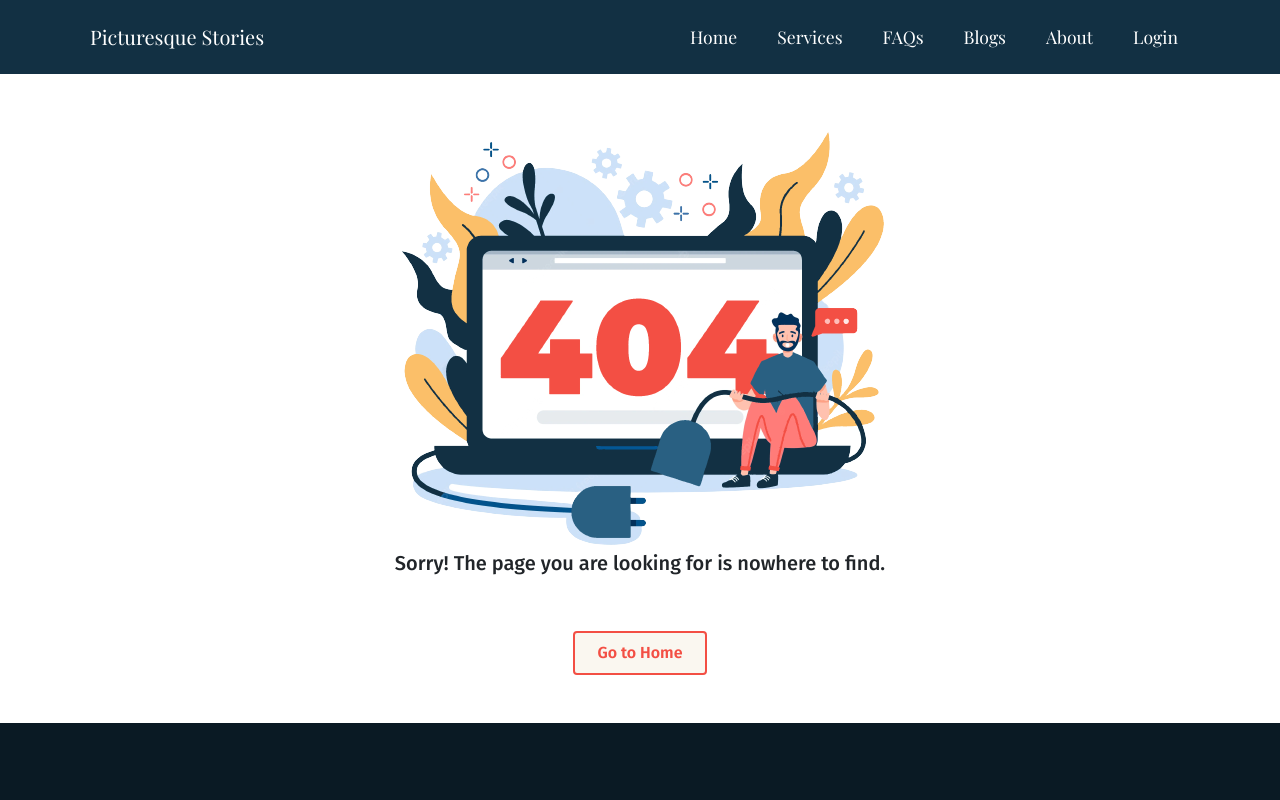
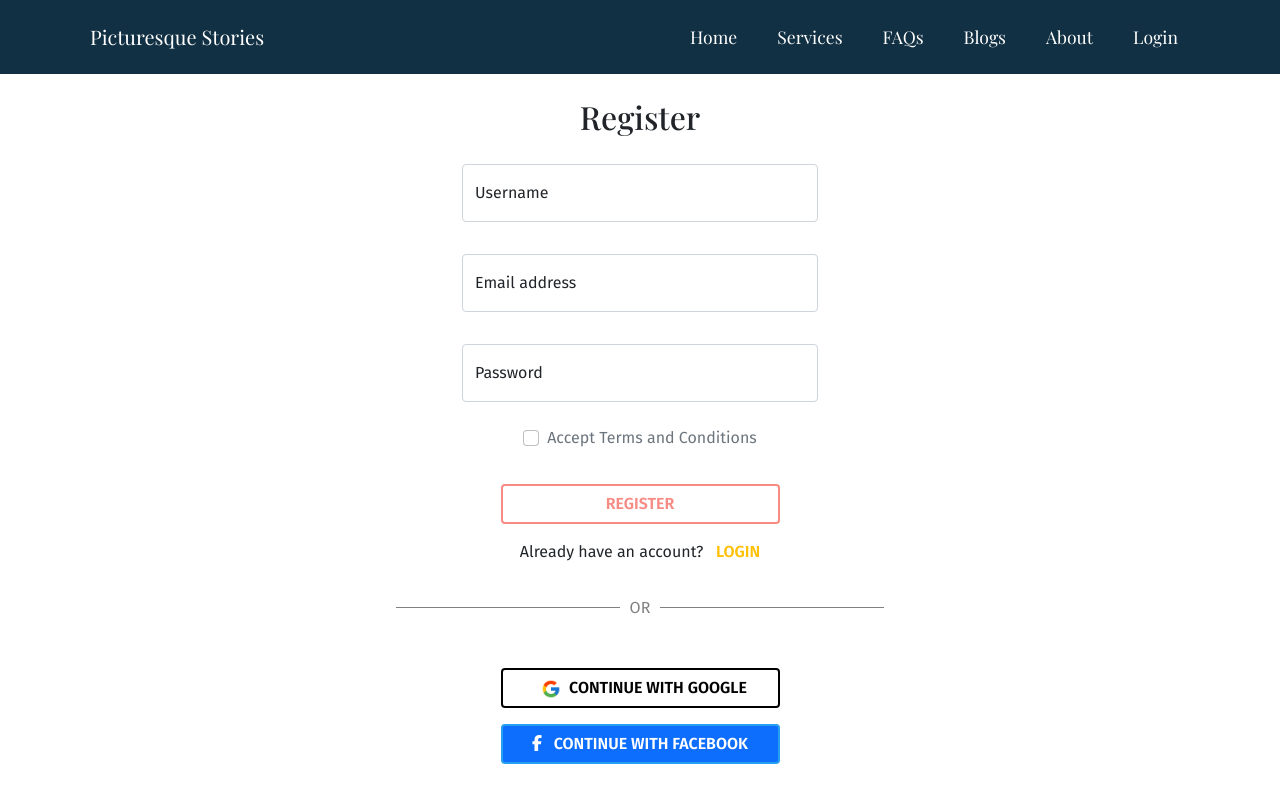
Before and after one commit to SaimaMeem/picturesque-stories, a React (Create React App) app: page /register in a window 1280 px wide. Shown: the top 800 px of the page. Built offline with nearby package versions, Linux system fonts and the light colour scheme; no server answers.

Commit message:
registration form done

```diff
--- a/src/App.js
+++ b/src/App.js
@@ -4,6 +4,7 @@ import About from './pages/About/About';
 import Blogs from './pages/Blogs/Blogs';
 import Home from './pages/Home/Home/Home';
 import Login from './pages/Login/Login/Login';
+import Register from './pages/Login/Register/Register';
 import NotFound from './pages/NotFound/NotFound';
 import Footer from './pages/shared/Footer/Footer';
 import Header from './pages/shared/Header/Header';
@@ -18,6 +19,7 @@ function App() {
         <Route path="/blogs" element={<Blogs></Blogs>}></Route>
         <Route path="/about" element={<About></About>}></Route>
         <Route path="/login" element={<Login></Login>}></Route>
+        <Route path="/register" element={<Register></Register>}></Route>
         <Route path="*" element={<NotFound></NotFound>}></Route>
       </Routes>
       <Footer></Footer>
--- a/src/pages/Login/Login/Login.js
+++ b/src/pages/Login/Login/Login.js
@@ -69,7 +69,7 @@ const Login = () => {
                 <Row className="mb-3">
                     <Form.Group as={Col} md="4" className='mx-auto'>
                         <FloatingLabel
-                            controlId="floatingInput"
+                            controlId="floatingEmail"
                             label="Email address"
                             className="mb-3"
                         >
--- /dev/null
+++ b/src/pages/Login/Register/Register.css
@@ -0,0 +1,3 @@
+/* #floatingName, #floatingEmail, #floatingPassword{
+    border: 1px solid #123043;
+} */
--- /dev/null
+++ b/src/pages/Login/Register/Register.js
@@ -0,0 +1,92 @@
+import React, { useRef, useState } from 'react';
+import { Form, Row, Col, Button, Container, FloatingLabel, Spinner, ToastContainer } from 'react-bootstrap';
+import { Link, useLocation, useNavigate } from 'react-router-dom';
+import Socials from '../Socials/Socials';
+import '../Register/Register.css';
+const Register = () => {
+    const [validated, setValidated] = useState(false);
+    const usernameRef = useRef('');
+    const emailRef = useRef('');
+    const passwordRef = useRef('');
+    const location = useLocation();
+    const navigate = useNavigate();
+    const [agree, setAgree] = useState(false);
+    let divElement;
+    const handleSubmit = (event) => {
+        const form = event.currentTarget;
+        if (form.checkValidity() === false) {
+            event.preventDefault();
+            event.stopPropagation();
+        }
+        setValidated(true);
+        event.preventDefault();
+        const email = emailRef.current.value;
+        const password = passwordRef.current.value;
+        console.log(email, password);
+        if (email && password) {
+            // signInWithEmailAndPassword(email, password);
+        }
+    };
+    return (
+        <Container className='mt-4 mb-5'>
+            <h2>Register</h2>
+            <Form noValidate validated={validated} onSubmit={handleSubmit}>
+                <Row className="mb-3">
+                    <Form.Group as={Col} md="4" className='mx-auto'>
+                        <FloatingLabel
+                            controlId="floatingName"
+                            label="Username"
+                            className="mb-3"
+                        >
+                            <Form.Control type="text" placeholder="name" ref={usernameRef} required />
+                            <Form.Control.Feedback type="invalid">
+                                Please provide your name.
+                            </Form.Control.Feedback>
+                        </FloatingLabel>
+                    </Form.Group>
+                </Row>
+                <Row className="mb-3">
+                    <Form.Group as={Col} md="4" className='mx-auto'>
+                        <FloatingLabel
+                            controlId="floatingEmail"
+                            label="Email address"
+                            className="mb-3"
+                        >
+                            <Form.Control type="email" placeholder="name@example.com" ref={emailRef} required />
+                            <Form.Control.Feedback type="invalid">
+                                Please provide a valid email address.
+                            </Form.Control.Feedback>
+                        </FloatingLabel>
+                    </Form.Group>
+                </Row>
+                <Row className="mb-4">
+                    <Form.Group as={Col} md="4" className='mx-auto'>
+                        <FloatingLabel controlId="floatingPassword" label="Password">
+                            <Form.Control type="password" placeholder="Password" ref={passwordRef} required />
+                            <Form.Control.Feedback type="invalid">
+                                Please provide a password.
+                            </Form.Control.Feedback>
+                        </FloatingLabel>
+                    </Form.Group>
+                </Row>
+                <Row className="mt-4">
+                    <Form.Group className="d-flex justify-content-center" controlId="formBasicCheckbox" >
+                        <Form.Check className={agree ? 'text-success fw-bold' : 'text-muted'} onClick={() => setAgree(!agree)} type="checkbox" label="Accept Terms and Conditions" required />
+                    </Form.Group>
+                </Row>
+                <Form.Group className="text-center">
+                    <div className='mb-3'>
+                        {divElement}
+                    </div>
+                    <Button type="submit" className='text-center my-3 mx-auto btn-card w-25 text-uppercase'  disabled={!agree}>Register</Button>
+                    <p className='mb-3'>Already have an account? &nbsp;&nbsp;<Link to="/login" className='text-warning text-decoration-none text-uppercase fw-bold' >Login</Link></p>
+                </Form.Group>
+            </Form>
+            <div className="or"> OR </div>
+            <Socials></Socials>
+            <ToastContainer />
+        </Container>
+    );
+};
+
+export default Register;
--- a/src/pages/shared/Header/Header.js
+++ b/src/pages/shared/Header/Header.js
@@ -1,6 +1,6 @@
 import { signOut } from 'firebase/auth';
 import React from 'react';
-import { Button, Container, Nav, Navbar } from 'react-bootstrap';
+import { Container, Nav, Navbar } from 'react-bootstrap';
 import { useAuthState } from 'react-firebase-hooks/auth';
 import { Link, useNavigate } from 'react-router-dom';
 import auth from '../../../firebase.init';
```
